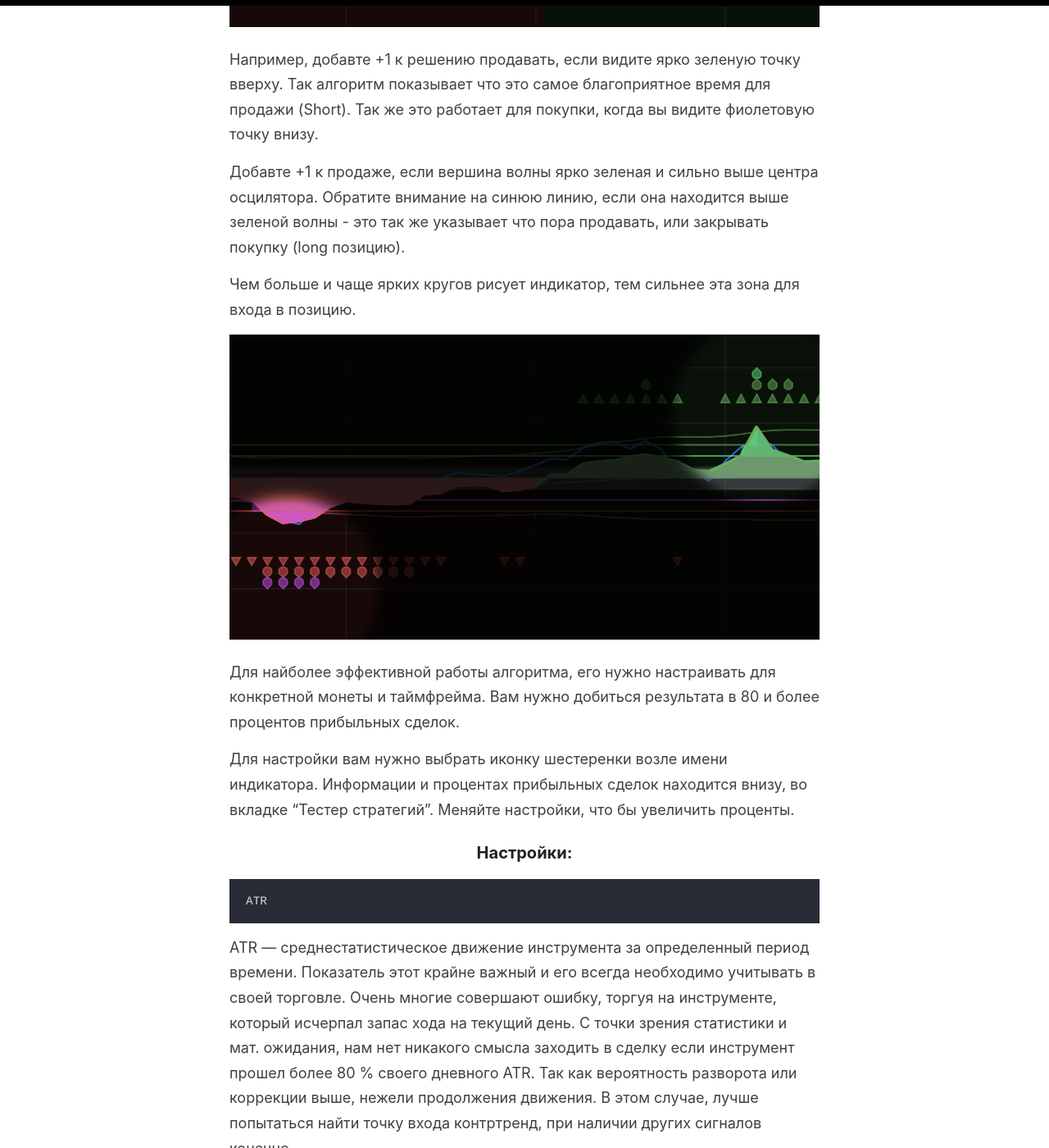
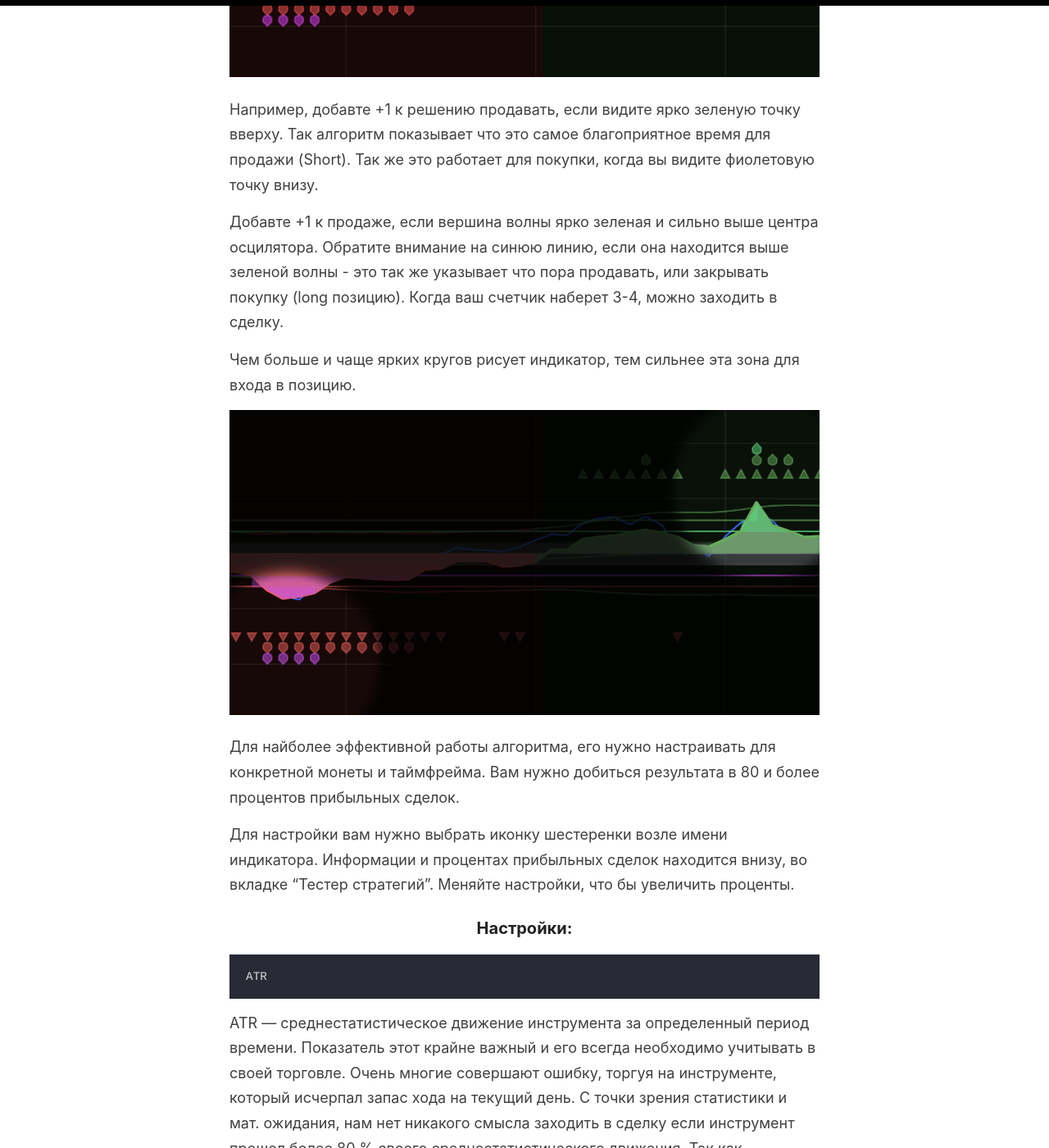
Before and after one commit to udevwork/Reverie, a Jekyll site: the page built from _pages/getting-started.md, in a window 1280 px wide and 1400 px high, scrolled down 5122 px. Shown: the whole window at 82% size. Built offline with Jekyll 4.4.1, drawn with Linux system fonts in a browser that asks for light colours; some of the changed text lies outside the part shown.

Commit message:
tutorial

````diff
--- a/_pages/getting-started.md
+++ b/_pages/getting-started.md
@@ -61,7 +62,7 @@ permalink: /getting-started/
 Например, добавте +1 к решению продавать, если видите ярко зеленую точку вверху. Так алгоритм показывает что это самое благоприятное время для продажи (Short). Так же это работает для покупки, когда вы видите фиолетовую точку внизу.
 
 Добавте +1 к продаже, если вершина волны ярко зеленая и сильно выше центра осцилятора.
-Обратите внимание на синюю линию, если она находится выше зеленой волны - это так же указывает что пора продавать, или закрывать покупку (long позицию).
+Обратите внимание на синюю линию, если она находится выше зеленой волны - это так же указывает что пора продавать, или закрывать покупку (long позицию). Когда ваш счетчик наберет 3-4, можно заходить в сделку.
 
 Чем больше и чаще ярких кругов рисует индикатор, тем сильнее эта зона для входа в позицию.
 
@@ -76,7 +77,7 @@ permalink: /getting-started/
 ```md
 ATR
 ```
-ATR — среднестатистическое движение инструмента за определенный период времени. Показатель этот крайне важный и его всегда необходимо учитывать в своей торговле. Очень многие совершают ошибку, торгуя на инструменте, который исчерпал запас хода на текущий день. С точки зрения статистики и мат. ожидания, нам нет никакого смысла заходить в сделку если инструмент прошел более 80 % своего дневного ATR. Так как вероятность разворота или коррекции выше, нежели продолжения движения. В этом случае, лучше попытаться найти точку входа контртренд, при наличии других сигналов конечно.
+ATR — среднестатистическое движение инструмента за определенный период времени. Показатель этот крайне важный и его всегда необходимо учитывать в своей торговле. Очень многие совершают ошибку, торгуя на инструменте, который исчерпал запас хода на текущий день. С точки зрения статистики и мат. ожидания, нам нет никакого смысла заходить в сделку если инструмент прошел более 80 % своего среднестатистического движения. Так как вероятность разворота или коррекции выше, нежели продолжения движения. В этом случае, лучше попытаться найти точку входа контртренд (в обратную сторону), при наличии других сигналов конечно.
 
 ```md
 BB length
````
Also changed, not shown: other parts of _pages/getting-started.md (+2 -1 lines).
